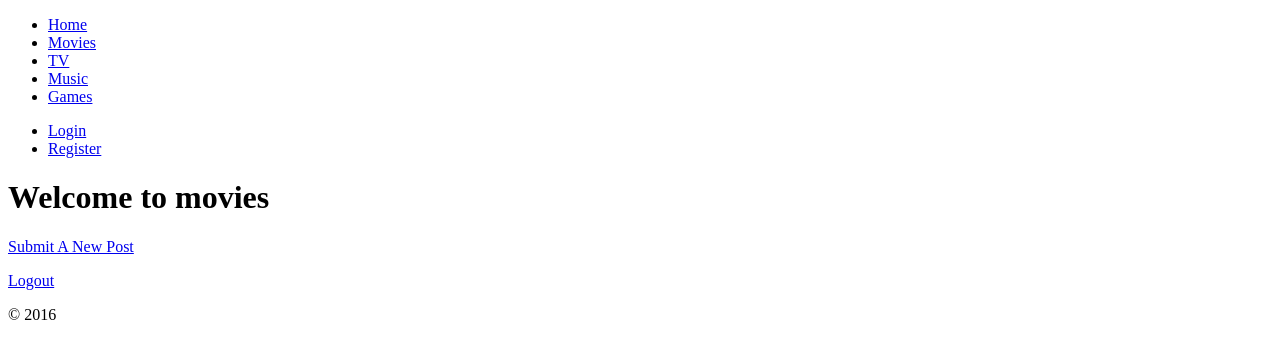
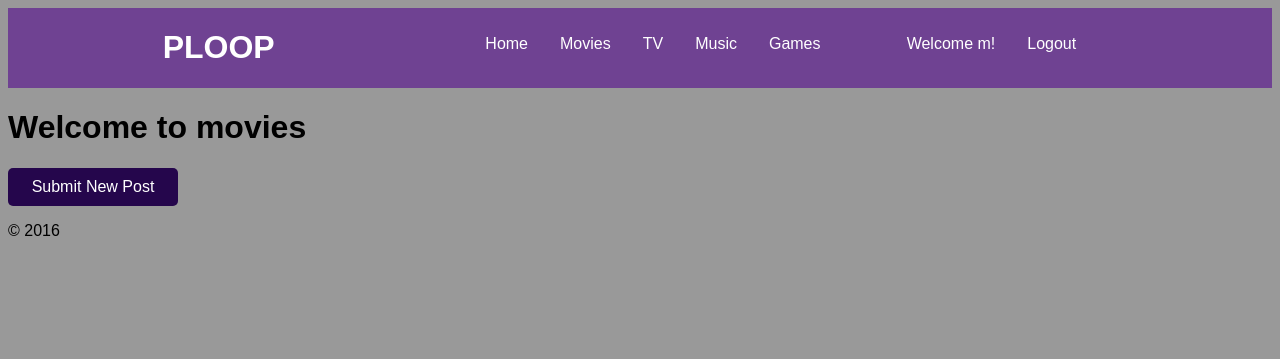
Before and after one commit to mpennock/mtmg, a PHP site: page /board.php?board=movies in a window 1280 px wide. Shown: the top 359 px of the page. Run offline with PHP 8.4, Linux system fonts and the light colour scheme; a user stored in the database is signed in; data comes from the database, SQL or seed files in the repository; tables that the repository leaves empty hold one stand-in row (values such as "Sample post").

Commit message:
added basic styling and fixed some comments not submitting by adding addslashes function to inputs

```diff
--- a/board.php
+++ b/board.php
@@ -1,10 +1,5 @@
 <?php
 session_start();
-
-$is_logged_in = "";
-
-
-
 
 if (!isset($_GET["board"])) {
 	header('Location: index.php');
@@ -22,8 +17,11 @@ if (!isset($_GET["board"])) {
 include("inc/header.php");
 ?>
 
-<h1>Welcome to <?php echo $page_title ?></h1>
-<a href="new_post.php?board=<?php echo $page_title; ?>">Submit A New Post</a>
+<h1 class="board-header">Welcome to <?php echo $page_title ?></h1>
+<div class="new-post-submit">
+	<a href="new_post.php?board=<?php echo $page_title; ?>">Submit New Post</a>
+</div>
+
 
 <?php
 include("db.php");
@@ -35,8 +33,8 @@ $posts = $conn->query($sql_posts);
 foreach ($posts as $post) {
 	$post_id = $post['post_id'];
 
-	echo "<h2><a href='post.php?post_id=$post_id&board=$page_title'>" . $post['post_title'] . "</a></h2>" .
-	"<h3>" . $post['username'] . " | " . $post['date_time'] . "</h3>";
+	echo "<div class='post'><h2><a href='post.php?post_id=$post_id&board=$page_title'>" . $post['post_title'] . "</a></h2>" .
+	"<h3>" . $post['username'] . " | " . $post['date_time'] . "</h3></div>";
 
 }
 
--- a/comment.php
+++ b/comment.php
@@ -5,8 +5,7 @@ session_start();
 
 $post_id = $_GET['post_id'];
 $board = $_GET['board'];
-
-echo $board;
+$page_title = "Post" . " | " . $board;
 
 // if there is no valid id, redirect back to our login page
 if(empty($_SESSION['user_id'])) {
--- /dev/null
+++ b/css/styles.css
@@ -0,0 +1,78 @@
+body {
+	font-family: sans-serif;
+	background: #999;
+}
+
+.flex-wrapper {
+	display: flex;
+	flex-wrap: wrap;
+}
+
+.box {
+	flex: 1;
+	text-align: center;
+}
+
+.navbar {
+	background: rgba(102,45,145,0.8);
+	color: #fff;
+}
+nav {
+	margin: 0.67em 0;
+    margin-top: 0.67em;
+    margin-right: 0px;
+    margin-bottom: 0.67em;
+    margin-left: 0px;
+}
+
+nav ul li {
+	display: flex;
+	margin-left: 1em;
+	margin-right: 1em;
+}
+
+nav ul li a {
+	color: #fff;
+	text-decoration: none;
+}
+nav ul li a:hover {
+	color: #01B0F0;
+	text-decoration: underline;
+}
+nav ul li.active a {
+	text-decoration: underline;
+}
+
+.post {
+	/*background: #DBA8FF;*/
+	background: #DFC2FF;
+	border-radius: 5px;
+	padding: 20px;
+	margin-bottom: 2%;
+}
+.comment {
+	background: #DBC9FF;
+	width: 50%;
+	margin-left: 2%;
+	margin-bottom: 1%;
+	border-radius: 10px;
+	padding: 10px;
+}
+
+.comment h4 {
+	margin-top: 0;
+}
+
+.new-post-submit {
+	background: #25064C;
+	width: 150px;
+	padding: 10px;
+	margin-bottom: 1%;
+	border-radius: 5px;
+	text-align: center;
+}
+
+.new-post-submit a {
+	color: #fff;
+	text-decoration: none;
+}
--- a/inc/footer.php
+++ b/inc/footer.php
@@ -1,6 +1,5 @@
 </main>
 <footer>
-	<p><a href="logout.php">Logout</a></p>
 	<p>&copy; 2016</p>
 </footer>
 </body>
--- a/inc/header.php
+++ b/inc/header.php
@@ -1,24 +1,62 @@
+<?php
+
+$is_logged_in = "";
+
+if(!empty($_SESSION['user_id'])) {
+    $is_logged_in = true;
+} else if (empty($_SESSION['user_id'])) {
+	$is_logged_in = false;
+}
+
+// get username
+function getusername() {
+	$user_id = $_SESSION['user_id'];
+	include('db.php');
+	$sql = "SELECT * FROM users WHERE user_id = '$user_id'";
+	$users = $conn->query($sql);
+
+	foreach ($users as $user) {
+		$username = $user['username'];
+		return $username;
+	}
+}
+
+
+?>
+
 <!DOCTYPE html>
 <html lang="en">
 <head>
 	<meta charset="UTF-8">
 	<title><?php echo $page_title ?></title>
+	<link rel="stylesheet" href="css/styles.css">
 </head>
 <body>
 <header>
-	<nav>
-		<ul>
+	<div class="flex-wrapper navbar">
+		<h1 class="box">PLOOP</h1>
+		<nav class="box">
+			<ul class="flex-wrapper">
 				<li><a href="index.php">Home</a></li>
 				<li><a href="board.php?board=movies">Movies</a></li>
 				<li><a href="board.php?board=tv">TV</a></li>
 				<li><a href="board.php?board=music">Music</a></li>
 				<li><a href="board.php?board=games">Games</a></li>
 			</ul>
-		<ul>
-			<li><a href="login.php">Login</a></li>
-			<li><a href="register.php">Register</a></li>
+		</nav>
+		<nav class="box">
+			<ul class="flex-wrapper">
+				<?php if ($is_logged_in == true) {
+					echo "<li>Welcome " . getusername() . "!</li><li><a href='logout.php'> Logout</a></li>";
+				} else {
+					echo "<li><a href='login.php'>Login</a></li>" .
+					"<li><a href='register.php'>Register</a></li>";
+				}
+				?>
+
 			</ul>
 
 		</nav>
+	</div>
 </header>
 <main>
--- a/process_comment.php
+++ b/process_comment.php
@@ -4,13 +4,11 @@
 session_start();
 
 $user_id = $_SESSION['user_id'];
-$comment = $_POST['comment'];
+$comment = addslashes($_POST['comment']);
 $post_id = $_POST['post_id'];
 $date = $_POST['date'];
 $board = $_POST["board"];
 $username = "";
-
-echo $board;
 
 include('db.php');
 
@@ -28,4 +26,4 @@ $conn->exec($sql);
 
 $conn = null;
 
-header("Location: board.php?board=$board");
+header("Location: post.php?board=$board&post_id=$post_id");
```
Also changed, not shown: post.php (+5 -4 lines). Lines whose indentation alone changed are shown as unchanged.
